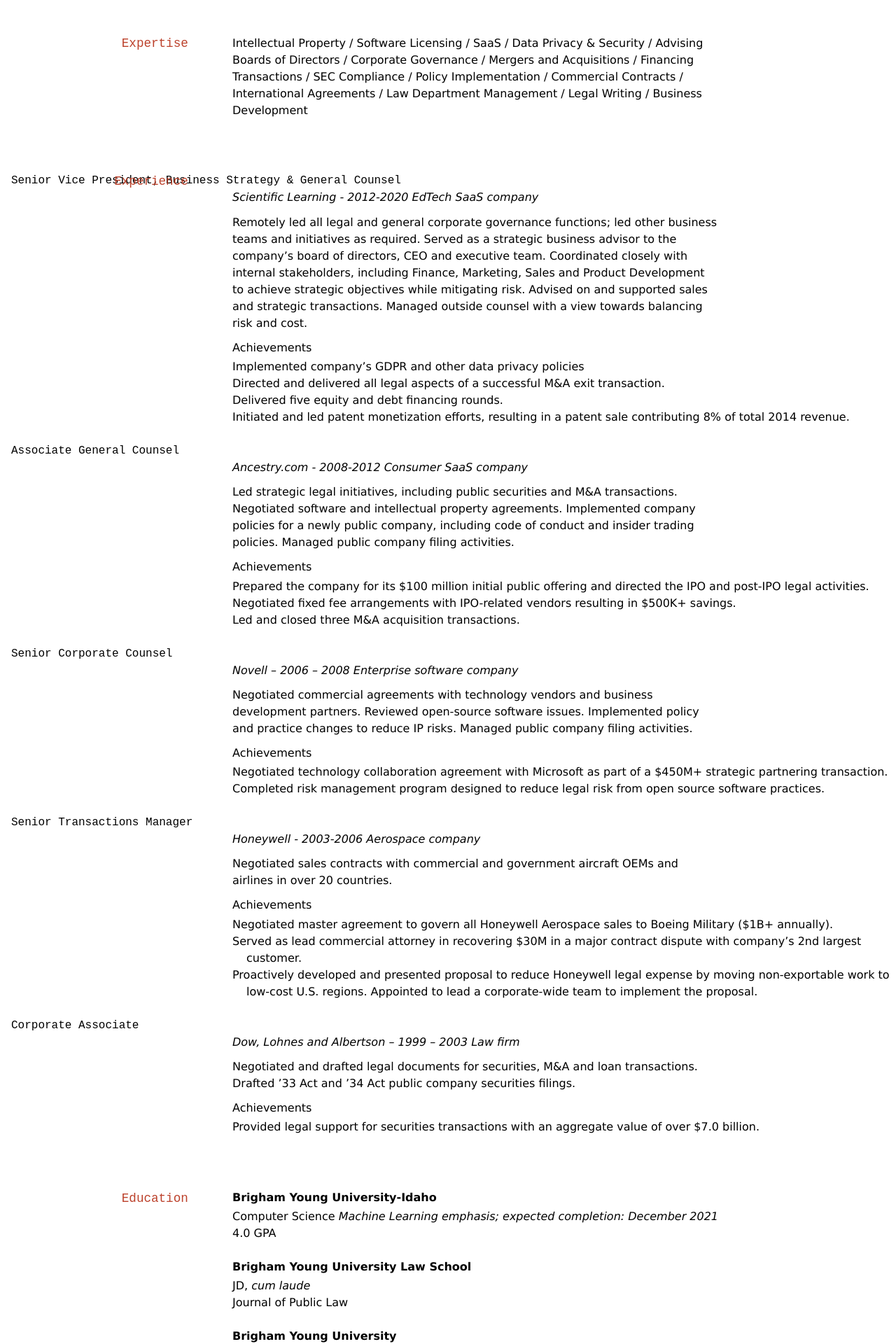
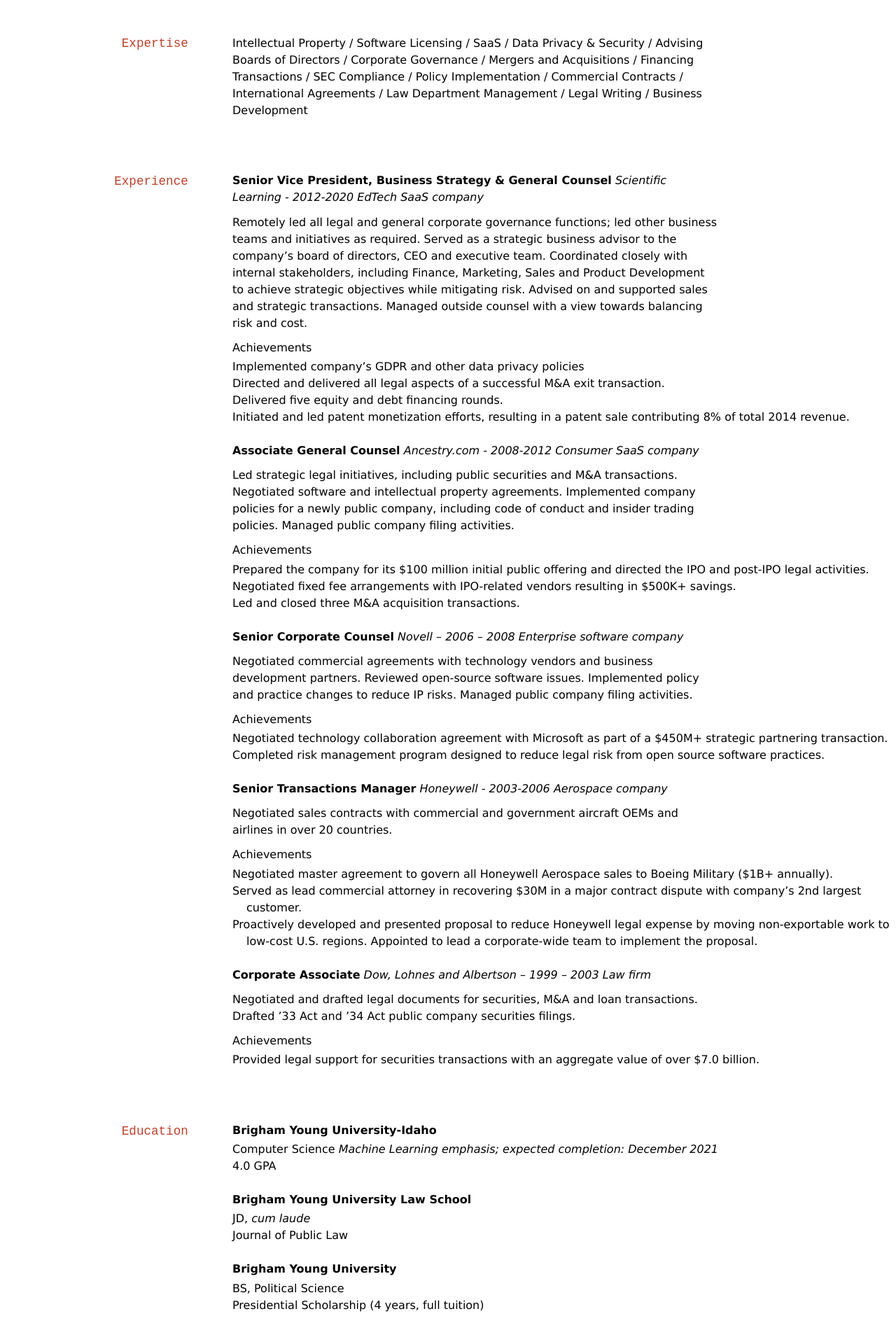
Before and after one commit to chrisbrookhart/Brookhart-resume, a Jekyll site: the page built from docs/index.md, in a window 1280 px wide. Shown: the part 352-2272 px from the top of the page at 70% size. Built offline with Jekyll 4.4.1, drawn with Linux system fonts in a browser that asks for light colours.

Commit message:
formatting adjustments

```diff
--- a/docs/index.md
+++ b/docs/index.md
@@ -22,7 +22,9 @@ Intellectual Property / Software Licensing / SaaS / Data Privacy & Security / Ad
 
 ## Experience
 
-#### Senior Vice President, Business Strategy & General Counsel
+
+
+**Senior Vice President, Business Strategy & General Counsel**
 _Scientific Learning - 2012-2020_
 _EdTech SaaS company_
 
@@ -35,7 +37,7 @@ Achievements
 -	Initiated and led patent monetization efforts, resulting in a patent sale contributing 8% of total 2014 revenue.
 
 
-#### Associate General Counsel
+**Associate General Counsel**
 _Ancestry.com - 2008-2012_
 _Consumer SaaS company_
 
@@ -47,7 +49,7 @@ Achievements
 -	Led and closed three M&A acquisition transactions.
 
 
-#### Senior Corporate Counsel
+**Senior Corporate Counsel**
 _Novell – 2006 – 2008_
 _Enterprise software company_
 
@@ -58,7 +60,7 @@ Achievements
 -	Completed risk management program designed to reduce legal risk from open source software practices.
 
 
-#### Senior Transactions Manager
+**Senior Transactions Manager**
 _Honeywell - 2003-2006_
 _Aerospace company_
 
@@ -70,7 +72,7 @@ Achievements
 -	Proactively developed and presented proposal to reduce Honeywell legal expense by moving non-exportable work to low-cost U.S. regions. Appointed to lead a corporate-wide team to implement the proposal.
 
 
-#### Corporate Associate
+**Corporate Associate**
 _Dow, Lohnes and Albertson – 1999 – 2003_
 _Law firm_
 
```
